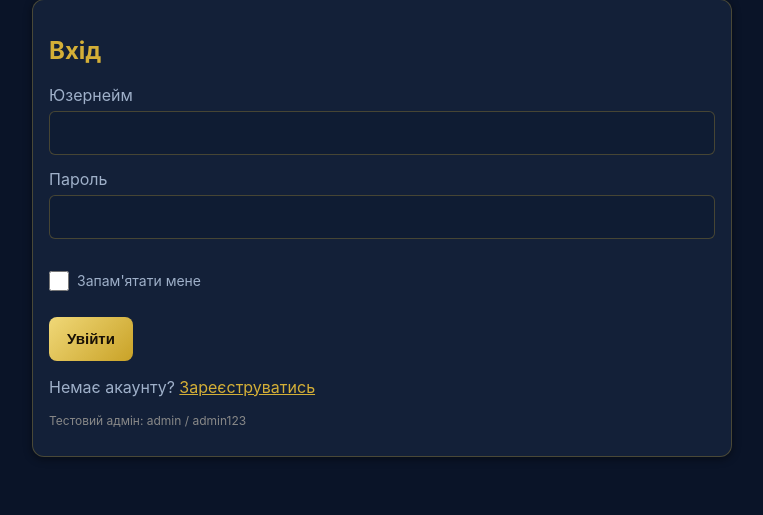
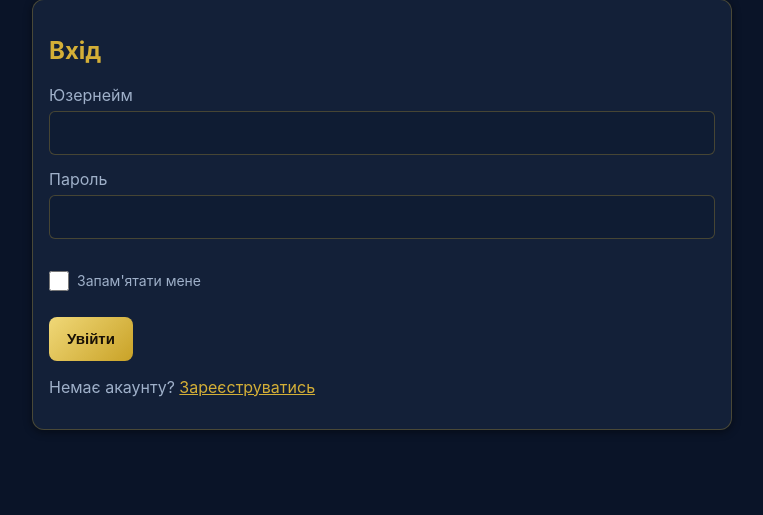
Before and after one commit to 1Bohdan1-rgb/betfree, a Flask app: page /login in a window 1280 px wide. Shown: the part 203-718 px from the top of the page, without its empty margins (258-1021 px from the left). Run offline with Flask 3, Linux system fonts and the light colour scheme; some libraries are stand-ins or nearby versions.

Commit message:
Remove public test-admin hint, rotate admin password
The /login page publicly displayed the admin credentials, so anyone
could log in as admin. Drop the hint and rotate the password via a
one-time idempotent migration (fires only while the old test password
is still set) — only the new hash is stored, never the plaintext.

Co-Authored-By: Claude Sonnet 5 <noreply@anthropic.com>

```diff
--- a/app.py
+++ b/app.py
@@ -1338,6 +1338,24 @@ def migrate_event_columns():
         conn.commit()
 
 
+# Захист: старий тестовий пароль адміна (admin/admin123) раніше був публічно
+# показаний на /login. Тут зберігається лише ГЕШ нового пароля (як завжди
+# в password_hash) — сам пароль ніде в коді не фігурує, повідомлений окремо.
+_ADMIN_PASSWORD_HASH = (
+    "scrypt:32768:8:1$vY1CGKyEsYvrWX1d$b62380e19143f9ed06ed61ac228d7bbd5dd7f2d815c3d0a45352104f398b60163afd0e6327b96d12bc520d49e075daead7d8ef154d7c4b9decc5fdc703bba26a"
+)
+
+
+def migrate_admin_password():
+    """Одноразова ротація пароля адміна: спрацьовує лише якщо там ще стоїть
+    старий тестовий admin123 — щоб не перезаписати пароль, якщо адмін уже
+    змінив його сам після цієї міграції."""
+    admin = User.query.filter_by(username="admin").first()
+    if admin and admin.check_password("admin123"):
+        admin.password_hash = _ADMIN_PASSWORD_HASH
+        db.session.commit()
+
+
 # Ініціалізація БД/планувальника виконується на рівні модуля (а не лише
 # всередині `if __name__ == "__main__":`), бо під gunicorn (Render тощо)
 # файл лише імпортується як WSGI-модуль — app.run() ніколи не викликається,
@@ -1352,10 +1370,11 @@ with app.app_context():
     migrate_voucher_redemption_columns()
     migrate_bet_columns()
     migrate_event_columns()
-    # створюємо тестового адміна, якщо його ще нема
+    migrate_admin_password()
+    # створюємо адміна, якщо його ще нема (напр. на свіжій БД)
     if not User.query.filter_by(username="admin").first():
         admin = User(username="admin", email="admin@test.com", balance=0, is_admin=True)
-        admin.set_password("admin123")
+        admin.password_hash = _ADMIN_PASSWORD_HASH
         db.session.add(admin)
         db.session.commit()
 
--- a/templates/login.html
+++ b/templates/login.html
@@ -18,6 +18,5 @@
         <button class="btn" type="submit">{{ t('auth.login_btn') }}</button>
     </form>
     <p>{{ t('auth.no_account') }} <a href="{{ url_for('register') }}">{{ t('auth.register_link') }}</a></p>
-    <p style="font-size:12px;color:#888">{{ t('auth.test_admin_hint') }}</p>
 </div>
 {% endblock %}
--- a/translations.py
+++ b/translations.py
@@ -48,7 +48,6 @@ TRANSLATIONS = {
         "auth.login_btn": "Увійти",
         "auth.no_account": "Немає акаунту?",
         "auth.register_link": "Зареєструватись",
-        "auth.test_admin_hint": "Тестовий адмін: admin / admin123",
         "auth.register_title": "Реєстрація",
         "auth.email": "Email",
         "auth.date_of_birth": "Дата народження",
@@ -319,7 +318,6 @@ TRANSLATIONS = {
         "auth.login_btn": "Log in",
         "auth.no_account": "Don't have an account?",
         "auth.register_link": "Sign up",
-        "auth.test_admin_hint": "Test admin: admin / admin123",
         "auth.register_title": "Sign up",
         "auth.email": "Email",
         "auth.date_of_birth": "Date of birth",
@@ -579,7 +577,6 @@ TRANSLATIONS = {
         "auth.login_btn": "Anmelden",
         "auth.no_account": "Noch kein Konto?",
         "auth.register_link": "Registrieren",
-        "auth.test_admin_hint": "Test-Admin: admin / admin123",
         "auth.register_title": "Registrierung",
         "auth.email": "E-Mail",
         "auth.date_of_birth": "Geburtsdatum",
```
